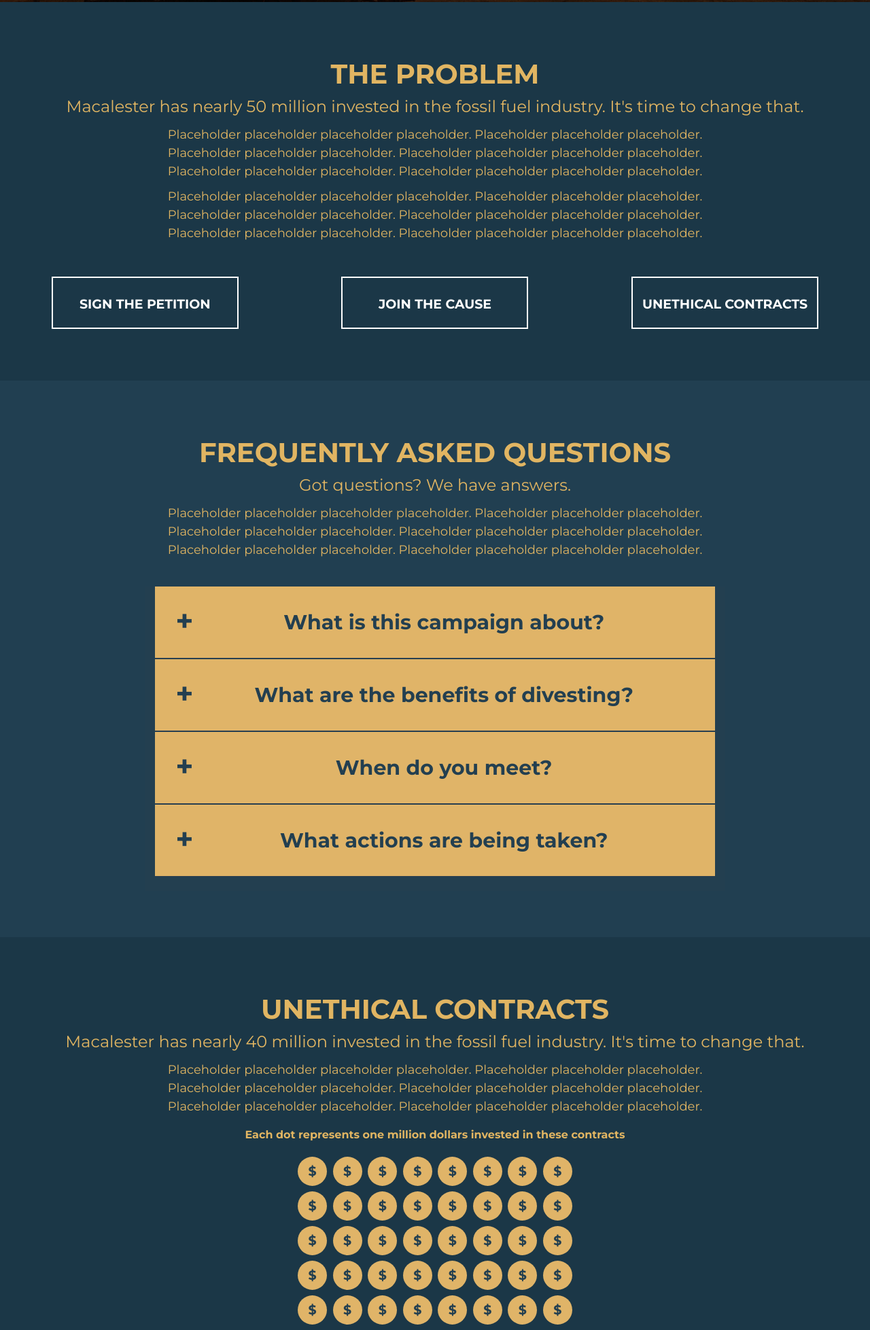
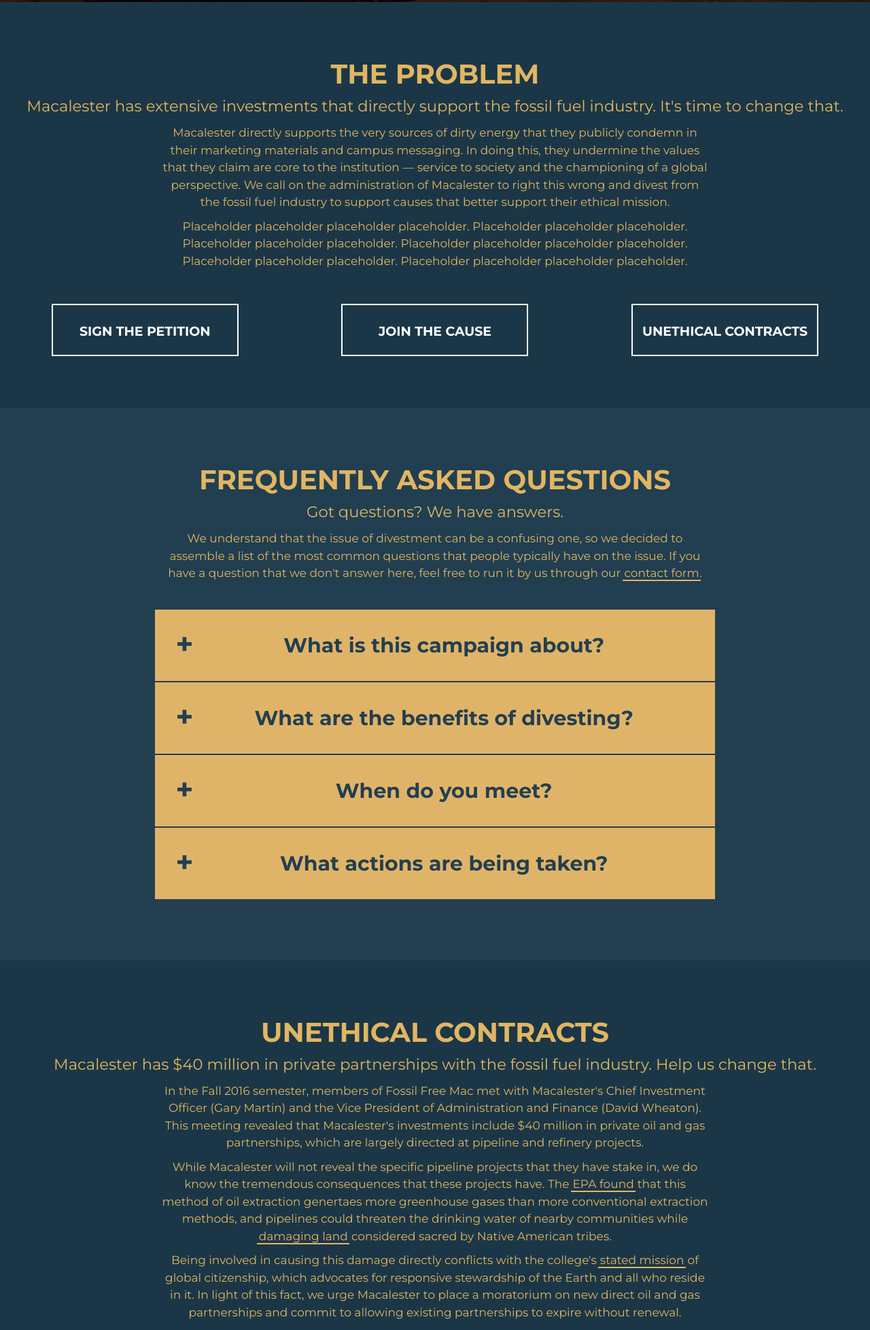
Before and after one commit to fossilfreemactest/fossilfreemactest.github.io, a website with bundled scripts: page index.html in a window 1280 px wide. Shown: the part 797-2754 px from the top of the page at 68% size. Built offline with nearby package versions, Linux system fonts and the light colour scheme.

Commit message:
Text changes
link style update

```diff
--- a/css/style.css
+++ b/css/style.css
@@ -363,11 +363,32 @@
   background-repeat: no-repeat;
 }
 
+.external-link
+{
+  margin-left:-2px;
+  margin-right:-2px;
+  padding-left:2.6px;
+  padding-right:2.6px;
+  color:#e6b468;
+  transition: background-color .3s, color .3s;
+  border-bottom: 2px solid #e6b468;
+}
+
+.external-link:hover
+{
+  color:#193845;
+  background-color:#e6b468;
+}
+
+.external-link:focus
+{
+  color:#e6b468 !important;
+}
+
 .section-two
 {
   padding-bottom: 6.5vh;
- background-color:#213F51 !important;
-
+  background-color:#213F51 !important;
 }
 
 .section-two-picture
@@ -431,7 +452,7 @@
 
 .section-sub-header
 {
-  font-size: 24px;
+  font-size: 22.7px;
   font-weight: lighter;
   color:#e1b562;
 }
@@ -473,7 +494,7 @@
 
 .section-text
 {
-  font-size:18px;
+  font-size:17px;
   font-weight: normal;
 }
 
--- a/index.html
+++ b/index.html
@@ -91,11 +91,13 @@
     <div class="force-top">
       <div class="col col-12 col-centered yellow text-center">
         <div class="section-header">THE PROBLEM</div>
-        <div class="section-sub-header lighter">Macalester has nearly 50 million invested in the fossil fuel industry. It's time to change that.</div>
+        <div class="section-sub-header lighter">Macalester has extensive investments that directly support the fossil fuel industry. It's time to change that.</div>
         <div class="section-text col-12 col-md-8 col-centered margin-top">
-          Placeholder placeholder placeholder placeholder. Placeholder placeholder placeholder. Placeholder placeholder placeholder.
-          Placeholder placeholder placeholder placeholder. Placeholder placeholder placeholder. Placeholder placeholder placeholder
-          placeholder.
+Macalester directly supports the very sources of dirty energy that they publicly condemn in their marketing materials
+and campus messaging. In doing this, they undermine the values that they claim are core to the institution
+— service to society and the championing of a global perspective. We call on the administration of Macalester to
+right this wrong and divest from the fossil fuel industry to support causes that better support their ethical mission.
+
         </div>
 
         <div class="section-text col-12 col-md-8 col-centered margin-top">
@@ -133,9 +135,8 @@
       <div class="section-header">FREQUENTLY ASKED QUESTIONS</div>
       <div class="section-sub-header lighter">Got questions? We have answers.</div>
       <div class="section-text col-12 col-md-8 col-centered margin-top">
-        Placeholder placeholder placeholder placeholder. Placeholder placeholder placeholder. Placeholder placeholder placeholder.
-        Placeholder placeholder placeholder placeholder. Placeholder placeholder placeholder. Placeholder placeholder placeholder
-        placeholder.
+        We understand that the issue of divestment can be a confusing one, so we decided to assemble a
+        list of the most common questions that people typically have on the issue. If you have a question that we don't answer here, feel free to run it by us through our <a href="#contact" class="js-scroll-trigger external-link">contact form</a>.
       </div>
     </div>
 
@@ -187,12 +188,30 @@
       <div class="force-top">
         <div class="col col-12 col-centered yellow text-center">
           <div class="section-header">UNETHICAL CONTRACTS</div>
-          <div class="section-sub-header lighter">Macalester has nearly 40 million invested in the fossil fuel industry. It's time to change that.</div>
+          <div class="section-sub-header lighter">Macalester has $40 million in private partnerships with the fossil fuel industry. Help us change that.</div>
           <div class="section-text col-12 col-md-8 col-centered margin-top">
-            Placeholder placeholder placeholder placeholder. Placeholder placeholder placeholder. Placeholder placeholder placeholder.
-            Placeholder placeholder placeholder placeholder. Placeholder placeholder placeholder. Placeholder placeholder placeholder
-            placeholder.
+            In the Fall 2016 semester, members of Fossil Free Mac met with Macalester's Chief Investment Officer (Gary Martin) and the Vice President of
+            Administration and Finance (David Wheaton). This meeting revealed that Macalester's investments include $40 million in private oil and gas partnerships,
+            which are largely directed at pipeline and refinery projects.
           </div>
+
+
+          <div class="section-text col-12 col-md-8 col-centered margin-top">
+              While Macalester will not reveal the specific pipeline projects that they have stake in, we do know the tremendous
+              consequences that these projects have. The <a class = "external-link" href = "https://news.nationalgeographic.com/2017/01/impact-keystone-dakota-access-pipeline-environment-global-warming-oil-health/" target = "_blank">EPA found</a> that this method of oil extraction genertaes more greenhouse gases than
+              more conventional extraction methods, and pipelines could threaten the drinking water of
+              nearby communities while <a class = "external-link" href = "https://news.nationalgeographic.com/2017/01/impact-keystone-dakota-access-pipeline-environment-global-warming-oil-health/" target = "_blank">damaging land</a> considered sacred by Native American tribes.
+
+            </div>
+
+          <div class="section-text col-12 col-md-8 col-centered margin-top">
+              Being involved in causing this damage directly conflicts with the college's <a class = "external-link" href = "https://www.macalester.edu/thrive/internationalism/" target = "_blank">stated mission</a> of global citizenship,
+              which advocates for responsive stewardship of the Earth and all who reside in it.
+              In light of this fact, we urge Macalester to place a moratorium on new direct oil and gas partnerships and commit to allowing existing partnerships to expire without renewal.
+            </div>
+
+
+
 
           <div class = "col col-12 col-md-11 col-lg-8 margin-top-footer col-centered">
             Each dot represents one million dollars invested in these contracts
@@ -297,9 +316,15 @@
     </div>
     <div class="col col-11 col-md-12 col-centered text-center meeting-text">Meetings every Tuesday at 9pm on the second floor of the campus center</div>
     <div class="section-text col-12 col-md-8 col-centered margin-top white text-center">
-      In order to achieve this important goal, we're going to need all the help we can get. Placeholder placeholder placeholder placeholder. Placeholder placeholder placeholder. Placeholder placeholder placeholder.
-      Placeholder placeholder placeholder placeholder. Placeholder placeholder placeholder. Placeholder placeholder placeholder
-      placeholder.
+      In order to achieve this important goal, we're going to need all the help we can get. There's a
+      lot to do, and the more people we have on our side the better. Come join an amazing group of people and help fight for
+      a great cause.
+
+      There's a place here for everyone, no matter what your skills are and how much time you have available
+      to help out. If you have any questions at all, you can send us a message or just come down to a meeting to ask us in person :)
+
+
+
     </div>
     <div class="col col-12 col-centered text-center margin-top-join">
       <a href="https://www.google.com/maps/dir//Ruth+Stricker+Dayton+Campus+Center,+3+Snelling+Ave+S,+St+Paul,+MN+55105/@44.9386806,-93.1754911,14.42z/data=!4m8!4m7!1m0!1m5!1m1!1s0x87f62a178371c9c5:0x95cf4961f775024c!2m2!1d-93.1674206!2d44.9396355"
```
